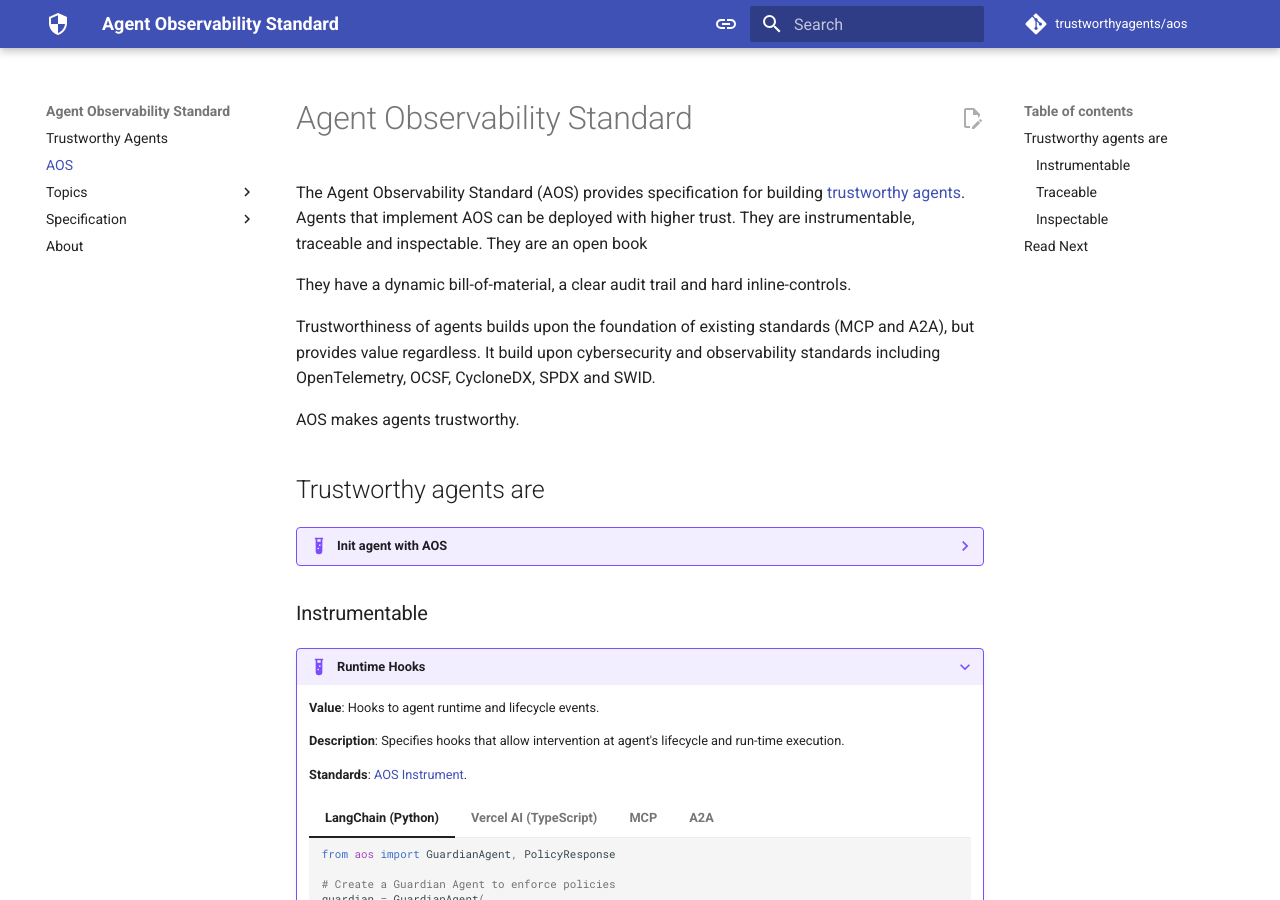
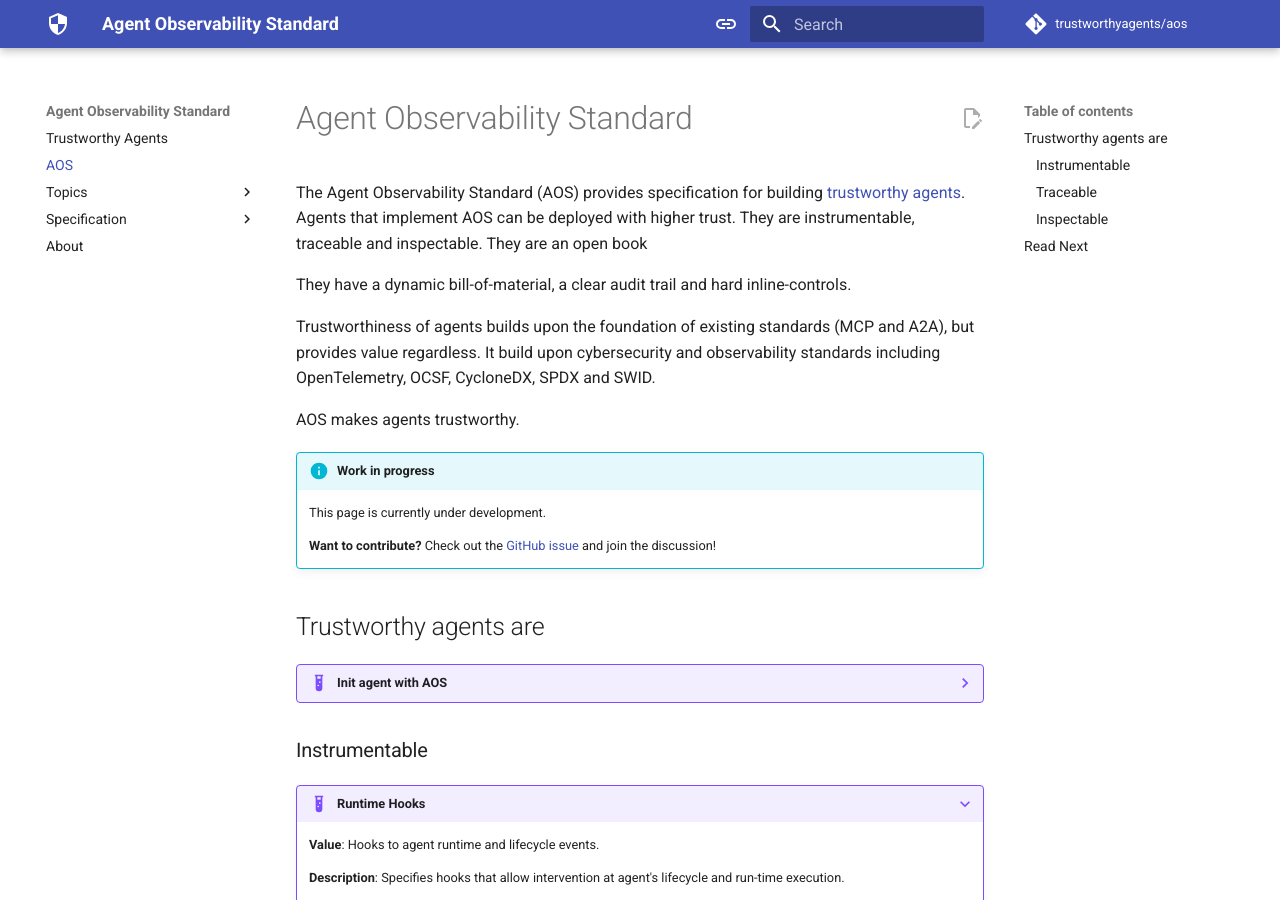
Before and after one commit to zenitysec/AOS, an MkDocs documentation site: the page built from docs/aos.md, in a window 1280 px wide and 900 px high. Built offline with MkDocs 1.6.1 and Material for MkDocs 9.7.7, drawn with Linux system fonts in a browser that asks for light colours; comment, search, counter and statistics services are not loaded.

Commit message:
add wip warning

```diff
--- a/docs/aos.md
+++ b/docs/aos.md
@@ -13,6 +13,11 @@
 It build upon cybersecurity and observability standards including OpenTelemetry, OCSF, CycloneDX, SPDX and SWID.
 
 AOS makes agents trustworthy.
+
+!!! info "Work in progress"
+    This page is currently under development.
+
+    **Want to contribute?** Check out the [GitHub issue](https://github.com/trustworthyagents/aos/issues/53) and join the discussion!
 
 ## Trustworthy agents are
 
```
